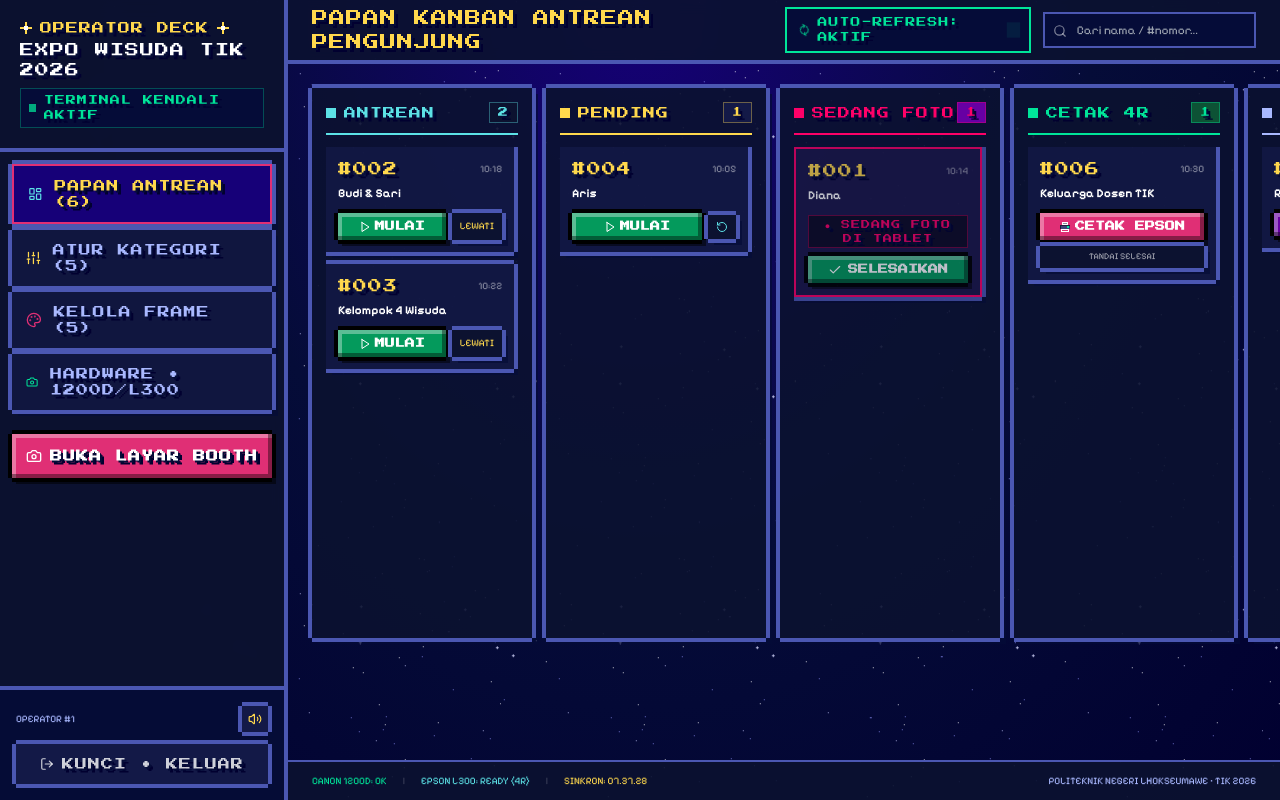
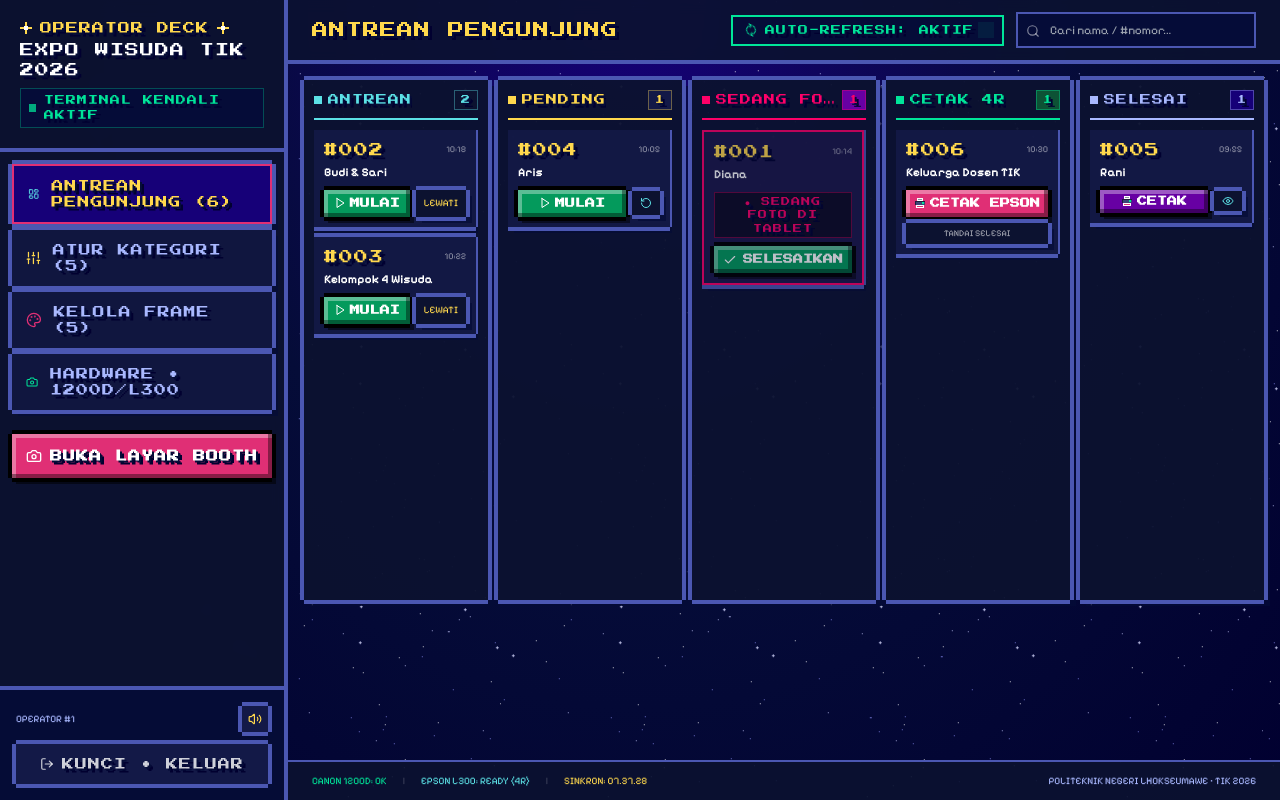
Before and after one commit to Astaa25/Photobooth, a Next.js app in the folder apps/web/: page /admin in a window 1280 px wide. Built offline with nearby package versions, Linux system fonts and the light colour scheme.

Commit message:
fix: remove distorted strip overlay in dispenser, fit 5 kanban columns on screen, and rename title to Antrean Pengunjung

```diff
--- a/apps/web/src/app/admin/page.tsx
+++ b/apps/web/src/app/admin/page.tsx
@@ -532,7 +532,7 @@ export default function AdminDashboardPage() {
               }`}
             >
               <LayoutDashboard className="w-4 h-4 text-[#5CE1E6]" />
-              <span>PAPAN ANTREAN ({queue.length})</span>
+              <span>ANTREAN PENGUNJUNG ({queue.length})</span>
             </button>
 
             <button
@@ -636,7 +636,7 @@ export default function AdminDashboardPage() {
         <header className="h-16 bg-[#0C1230]/90 border-b-4 border-[#4B57B2] px-6 flex items-center justify-between shrink-0 backdrop-blur">
           <div className="flex items-center gap-3">
             <h2 className="font-pixel-title text-sm sm:text-base text-[#FFD84D] tracking-wide">
-              {activeTab === 'board' && 'PAPAN KANBAN ANTREAN PENGUNJUNG'}
+              {activeTab === 'board' && 'ANTREAN PENGUNJUNG'}
               {activeTab === 'categories' && 'PENGATURAN KATEGORI KOLOM'}
               {activeTab === 'frames' && 'KELOLA & UNGGAH DESIGN FRAME 4R'}
               {activeTab === 'hardware' && 'MONITOR DRIVER HARDWARE CANON & EPSON'}
@@ -697,15 +697,16 @@ export default function AdminDashboardPage() {
         )}
 
         {/* Body Area Sesuai Tab Aktif */}
-        <div className="flex-1 overflow-y-auto overflow-x-hidden p-4 sm:p-6">
+        {/* Body Area Sesuai Tab Aktif */}
+        <div className="flex-1 overflow-y-auto overflow-x-hidden p-3 sm:p-4">
           {/* =================================================================
-              TAB 1: PAPAN KANBAN (DILAYAR MUAT KOLOM KATEGORI SEIMBANG)
+              TAB 1: PAPAN ANTREAN PENGUNJUNG (5 KOLOM MUAT PRESISI DI 1 LAYAR)
               ================================================================= */}
           {activeTab === 'board' && (
             <div
-              className="grid gap-3.5 items-start"
+              className="grid gap-2.5 items-start w-full"
               style={{
-                gridTemplateColumns: `repeat(${categories.filter((c) => c.active).length}, minmax(220px, 1fr))`,
+                gridTemplateColumns: `repeat(${categories.filter((c) => c.active).length}, minmax(0, 1fr))`,
               }}
             >
               {categories
@@ -716,28 +717,29 @@ export default function AdminDashboardPage() {
                   return (
                     <div
                       key={category.id}
-                      className="bg-[#0C1230]/90 pixel-box p-3.5 flex flex-col min-h-[550px]"
+                      className="bg-[#0C1230]/95 pixel-box p-2.5 flex flex-col min-h-[520px] min-w-0"
                     >
                       {/* Header Kolom Kategori */}
                       <div
-                        className="pb-2.5 mb-3 border-b-2 flex items-center justify-between"
+                        className="pb-2 mb-2.5 border-b-2 flex items-center justify-between gap-1"
                         style={{ borderColor: category.color }}
                       >
-                        <div className="flex items-center gap-2">
+                        <div className="flex items-center gap-1.5 min-w-0">
                           <span
-                            className="w-2.5 h-2.5"
+                            className="w-2 h-2 shrink-0"
                             style={{ backgroundColor: category.color }}
                           />
                           <h3
-                            className="font-pixel-title text-xs tracking-wider"
+                            className="font-pixel-title text-[10px] sm:text-[11px] tracking-wider truncate"
                             style={{ color: category.color }}
+                            title={category.title}
                           >
                             {category.title}
                           </h3>
                         </div>
 
                         <span
-                          className="px-2 py-0.5 text-[10px] font-pixel-title border"
+                          className="px-1.5 py-0.5 text-[9px] font-pixel-title border shrink-0"
                           style={{
                             color: category.color,
                             backgroundColor: category.badgeBg,
@@ -749,7 +751,7 @@ export default function AdminDashboardPage() {
                       </div>
 
                       {/* Daftar Kartu Tiket dalam Kolom */}
-                      <div className="flex-1 space-y-3 overflow-y-auto max-h-[620px] pr-1">
+                      <div className="flex-1 space-y-2.5 overflow-y-auto max-h-[640px] pr-0.5">
                         {categoryItems.length === 0 ? (
                           <div className="p-4 text-center text-white/30 text-[10px] font-pixel-title border-2 border-dashed border-white/10 mt-6">
                             Kosong
@@ -758,20 +760,20 @@ export default function AdminDashboardPage() {
                           categoryItems.map((item) => (
                             <div
                               key={item.id}
-                              className={`bg-[#131947]/80 pixel-box p-3 hover:bg-[#161F54] transition-all ${
+                              className={`bg-[#131947]/90 pixel-box p-2.5 hover:bg-[#161F54] transition-all min-w-0 ${
                                 category.key === 'IN_SESSION'
                                   ? 'border-2 border-[#FE0168] bg-[#1C184A] shadow-[0_0_12px_rgba(254,1,104,0.3)] animate-pulse'
                                   : ''
                               }`}
                             >
-                              <div className="flex items-center justify-between mb-1.5">
-                                <span className="font-pixel-title text-sm text-[#FFD84D]">
+                              <div className="flex items-center justify-between mb-1 gap-1">
+                                <span className="font-pixel-title text-xs sm:text-sm text-[#FFD84D]">
                                   {item.number}
                                 </span>
-                                <span className="text-[10px] text-white/50">{item.registeredAt}</span>
+                                <span className="text-[9px] text-white/50 shrink-0">{item.registeredAt}</span>
                               </div>
 
-                              <p className="font-bold text-white text-xs mb-3 truncate">
+                              <p className="font-bold text-white text-[11px] sm:text-xs mb-2.5 truncate" title={item.nickname}>
                                 {item.nickname}
                               </p>
 
--- a/apps/web/src/components/pixel/PixelPhotoStripDispenser.tsx
+++ b/apps/web/src/components/pixel/PixelPhotoStripDispenser.tsx
@@ -74,14 +74,6 @@ export function PixelPhotoStripDispenser({
               dispensed ? 'translate-y-0 opacity-100' : '-translate-y-12 opacity-30'
             }`}
           >
-            {/* Frame PNG Overlay Kustom jika ada */}
-            {frameImage && (
-              <img
-                src={frameImage}
-                alt="Frame Overlay"
-                className="absolute inset-0 w-full h-full object-fill pointer-events-none z-20 opacity-90 pixel-art"
-              />
-            )}
 
             {/* Header Strip Foto */}
             <div className="text-center pb-2 mb-2 border-b-2 border-dashed border-[#5CE1E6]/40 relative z-10">
```
